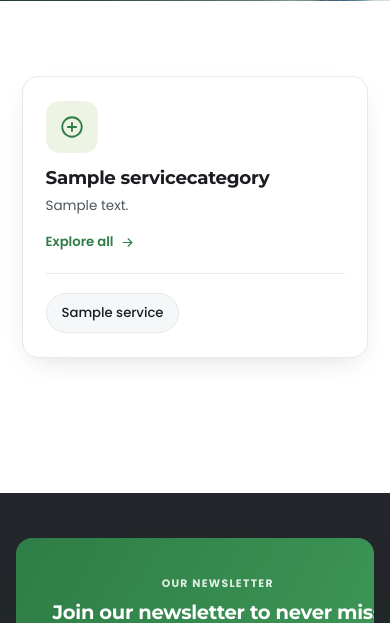
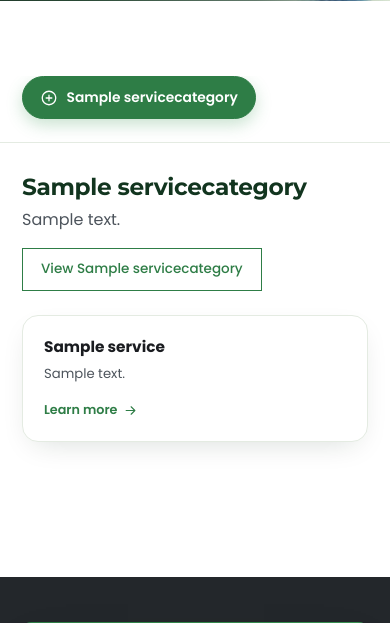
Before and after one commit to Shakeeb871/brockwellhealthcare, a Django app: page /uae/services/ in a window 390 px wide. Shown: the part 414-1037 px from the top of the page. Run offline with Django 5.2, Linux system fonts and the light colour scheme; data comes from the database, SQL or seed files in the repository; tables that the repository leaves empty hold one stand-in row (values such as "Sample post").

Commit message:
Services overview: convert to interactive tabbed layout
Main service categories become a horizontal tab bar; selecting a tab reveals
that category's sub-services in a responsive card grid (name, summary, Learn
more link) with a View-category button. Keyboard-accessible (arrow keys,
roving tabindex, ARIA tablist/tabpanel), tabs scroll horizontally on mobile.

Co-Authored-By: Claude Opus 4.8 <noreply@anthropic.com>
Claude-Session: https://claude.ai/code/session_01KvVyHP1uRM6Qu9H2CEMFLY

```diff
--- a/static/css/styles.css
+++ b/static/css/styles.css
@@ -423,53 +423,69 @@ strong, b { font-weight: 600; }   /* Poppins 600 — bold text */
 .page-hero__crumbs [aria-current="page"] { color: #fff; font-weight: 600; }
 .page-hero__sep { opacity: .5; }
 
-/* ------------------------------------------------ Services overview bands */
-.svc-cats { display: flex; flex-direction: column; gap: 1.25rem; }
-.svc-band {
-  display: grid; grid-template-columns: 288px 1fr; gap: 2rem;
+/* ------------------------------------------------ Services overview tabs */
+.svc-tabs__nav {
+  display: flex; flex-wrap: wrap; gap: .5rem;
+  padding-bottom: 1.5rem; margin-bottom: 2rem;
+  border-bottom: 1px solid var(--line);
+}
+.svc-tab {
+  display: inline-flex; align-items: center; gap: .55rem;
+  padding: .7rem 1.15rem; border-radius: 999px;
+  border: 1px solid var(--line); background: var(--white);
+  color: var(--slate-600); font-family: inherit; font-size: .92rem; font-weight: 600;
+  cursor: pointer; white-space: nowrap;
+  transition: color .18s ease, background .18s ease, border-color .18s ease, box-shadow .18s ease;
+}
+.svc-tab:hover { color: var(--teal-600); border-color: var(--teal-400); }
+.svc-tab.is-active {
+  color: #fff; background: var(--teal-600); border-color: var(--teal-600);
+  box-shadow: 0 6px 16px rgba(63,154,89,.28);
+}
+.svc-tab__ico { display: inline-grid; place-items: center; }
+.svc-tab__ico svg { width: 18px; height: 18px; }
+
+.svc-panel { animation: svcFade .25s ease; }
+.svc-panel[hidden] { display: none; }
+@keyframes svcFade { from { opacity: 0; transform: translateY(6px); } to { opacity: 1; transform: none; } }
+.svc-panel__head {
+  display: flex; flex-wrap: wrap; gap: 1rem; align-items: flex-start;
+  justify-content: space-between; margin-bottom: 1.6rem;
+}
+.svc-panel__title { margin: 0; font-size: 1.55rem; }
+.svc-panel__summary { margin: .4rem 0 0; color: var(--slate-600); max-width: 60ch; }
+
+.svc-sub-grid {
+  display: grid; grid-template-columns: repeat(auto-fill, minmax(260px, 1fr)); gap: 1.1rem;
+}
+.svc-sub {
+  display: flex; flex-direction: column;
   background: var(--white); border: 1px solid var(--line); border-radius: var(--radius);
-  padding: 1.9rem 2rem; box-shadow: var(--shadow);
-  transition: box-shadow .2s ease, border-color .2s ease;
-}
-.svc-band:hover { box-shadow: var(--shadow-lg); border-color: var(--teal-400); }
-.svc-band__aside { align-self: start; }
-.svc-band__icon {
-  display: grid; place-items: center; width: 52px; height: 52px; border-radius: 14px;
-  background: var(--mint-50); color: var(--teal-600); margin-bottom: .9rem;
-}
-.svc-band__icon svg { width: 26px; height: 26px; }
-.svc-band__title { margin: 0; font-size: 1.22rem; line-height: 1.25; }
-.svc-band__title a { color: var(--ink); text-decoration: none; }
-.svc-band__title a:hover { color: var(--teal-600); }
-.svc-band__summary { margin: .45rem 0 0; color: var(--slate-600); font-size: .9rem; line-height: 1.55; }
-.svc-band__link {
-  display: inline-flex; align-items: center; gap: .4rem; margin-top: .9rem;
-  font-weight: 600; font-size: .88rem; color: var(--teal-600); text-decoration: none;
-  transition: gap .15s ease;
-}
-.svc-band__link:hover { gap: .65rem; }
-.svc-band__link svg { width: 15px; height: 15px; }
-.svc-band__services {
-  display: flex; flex-wrap: wrap; align-content: flex-start; gap: .6rem;
-  padding-left: 2rem; border-left: 1px solid var(--line);
-}
-.svc-pill {
-  display: inline-flex; align-items: center;
-  padding: .55rem 1rem; border-radius: 999px;
-  background: var(--bg-soft); border: 1px solid var(--line);
-  color: var(--ink); font-size: .88rem; font-weight: 500; text-decoration: none;
-  transition: background .15s ease, color .15s ease, border-color .15s ease, transform .15s ease;
-}
-.svc-pill:hover {
-  background: var(--teal-600); color: #fff; border-color: var(--teal-600); transform: translateY(-1px);
-}
-
-@media (max-width: 780px) {
-  .svc-band { grid-template-columns: 1fr; gap: 1.25rem; padding: 1.6rem 1.5rem; }
-  .svc-band__services { padding-left: 0; border-left: 0; padding-top: 1.25rem; border-top: 1px solid var(--line); }
+  padding: 1.35rem 1.4rem; text-decoration: none; color: var(--ink);
+  box-shadow: var(--shadow);
+  transition: box-shadow .2s ease, transform .2s ease, border-color .2s ease;
+}
+.svc-sub:hover { box-shadow: var(--shadow-lg); transform: translateY(-3px); border-color: var(--teal-400); }
+.svc-sub__name { font-weight: 700; font-size: 1.02rem; line-height: 1.3; }
+.svc-sub__desc { margin-top: .5rem; color: var(--slate-600); font-size: .88rem; line-height: 1.55; }
+.svc-sub__more {
+  display: inline-flex; align-items: center; gap: .35rem; margin-top: 1rem;
+  color: var(--teal-600); font-weight: 600; font-size: .85rem; transition: gap .15s ease;
+}
+.svc-sub__more svg { width: 15px; height: 15px; }
+.svc-sub:hover .svc-sub__more { gap: .6rem; }
+
+@media (max-width: 640px) {
+  .svc-tabs__nav {
+    flex-wrap: nowrap; overflow-x: auto; -webkit-overflow-scrolling: touch;
+    margin-inline: -22px; padding-inline: 22px;
+    scrollbar-width: none;
+  }
+  .svc-tabs__nav::-webkit-scrollbar { display: none; }
 }
 @media (max-width: 520px) {
   .page-hero__inner { padding-block: 3.25rem 2.5rem; }
+  .svc-sub-grid { grid-template-columns: 1fr; }
 }
 
 /* ---------------------------------------------------------------- Article */
--- a/templates/services/list.html
+++ b/templates/services/list.html
@@ -7,25 +7,48 @@
 <section class="section">
   <div class="container">
     {% if categories %}
-    <div class="svc-cats">
+    <div class="svc-tabs" id="svc-tabs">
+      <div class="svc-tabs__nav" role="tablist" aria-label="Service categories">
+        {% for cat in categories %}
+        <button type="button" class="svc-tab{% if forloop.first %} is-active{% endif %}"
+                role="tab" id="svc-tab-{{ cat.slug }}" data-svc-tab="{{ cat.slug }}"
+                aria-controls="svc-panel-{{ cat.slug }}"
+                aria-selected="{% if forloop.first %}true{% else %}false{% endif %}"
+                tabindex="{% if forloop.first %}0{% else %}-1{% endif %}">
+          <span class="svc-tab__ico" aria-hidden="true">{% category_icon cat.slug %}</span>
+          <span class="svc-tab__label">{{ cat.name }}</span>
+        </button>
+        {% endfor %}
+      </div>
+
       {% for cat in categories %}
-      <article class="svc-band">
-        <div class="svc-band__aside">
-          <span class="svc-band__icon" aria-hidden="true">{% category_icon cat.slug %}</span>
-          <h2 class="svc-band__title"><a href="{{ cat.get_absolute_url }}">{{ cat.name }}</a></h2>
-          {% if cat.summary %}<p class="svc-band__summary">{{ cat.summary }}</p>{% endif %}
-          <a class="svc-band__link" href="{{ cat.get_absolute_url }}">Explore all {% icon 'arrow' %}</a>
+      <div class="svc-panel{% if forloop.first %} is-active{% endif %}"
+           id="svc-panel-{{ cat.slug }}" data-svc-panel="{{ cat.slug }}"
+           role="tabpanel" aria-labelledby="svc-tab-{{ cat.slug }}"
+           {% if not forloop.first %}hidden{% endif %}>
+        <div class="svc-panel__head">
+          <div>
+            <h2 class="svc-panel__title">{{ cat.name }}</h2>
+            {% if cat.summary %}<p class="svc-panel__summary">{{ cat.summary }}</p>{% endif %}
+          </div>
+          <a class="btn btn--ghost" href="{{ cat.get_absolute_url }}">View {{ cat.name }}</a>
         </div>
         {% with subs=cat.published_services %}
         {% if subs %}
-        <div class="svc-band__services">
+        <div class="svc-sub-grid">
           {% for s in subs %}
-          <a class="svc-pill" href="{{ s.get_absolute_url }}">{{ s.name }}</a>
+          <a class="svc-sub" href="{{ s.get_absolute_url }}">
+            <span class="svc-sub__name">{{ s.name }}</span>
+            {% if s.summary %}<span class="svc-sub__desc">{{ s.summary }}</span>{% endif %}
+            <span class="svc-sub__more">Learn more {% icon 'arrow' %}</span>
+          </a>
           {% endfor %}
         </div>
+        {% else %}
+        <p class="muted">Details for this area are coming soon — <a href="{% rurl 'core:contact' %}">get in touch</a> to learn more.</p>
         {% endif %}
         {% endwith %}
-      </article>
+      </div>
       {% endfor %}
     </div>
     {% else %}
@@ -34,3 +57,42 @@
   </div>
 </section>
 {% endblock %}
+
+{% block body_extra %}
+<script>
+(function () {
+  var root = document.getElementById('svc-tabs');
+  if (!root) return;
+  var tabs = Array.prototype.slice.call(root.querySelectorAll('.svc-tab'));
+  var panels = Array.prototype.slice.call(root.querySelectorAll('.svc-panel'));
+
+  function activate(slug, focus) {
+    tabs.forEach(function (t) {
+      var on = t.getAttribute('data-svc-tab') === slug;
+      t.classList.toggle('is-active', on);
+      t.setAttribute('aria-selected', on ? 'true' : 'false');
+      t.tabIndex = on ? 0 : -1;
+      if (on && focus) t.focus();
+    });
+    panels.forEach(function (p) {
+      var on = p.getAttribute('data-svc-panel') === slug;
+      p.classList.toggle('is-active', on);
+      p.hidden = !on;
+    });
+  }
+
+  tabs.forEach(function (tab, i) {
+    tab.addEventListener('click', function () {
+      activate(tab.getAttribute('data-svc-tab'), false);
+    });
+    tab.addEventListener('keydown', function (e) {
+      var dir = e.key === 'ArrowRight' ? 1 : e.key === 'ArrowLeft' ? -1 : 0;
+      if (!dir) return;
+      e.preventDefault();
+      var next = (i + dir + tabs.length) % tabs.length;
+      activate(tabs[next].getAttribute('data-svc-tab'), true);
+    });
+  });
+})();
+</script>
+{% endblock %}
```
